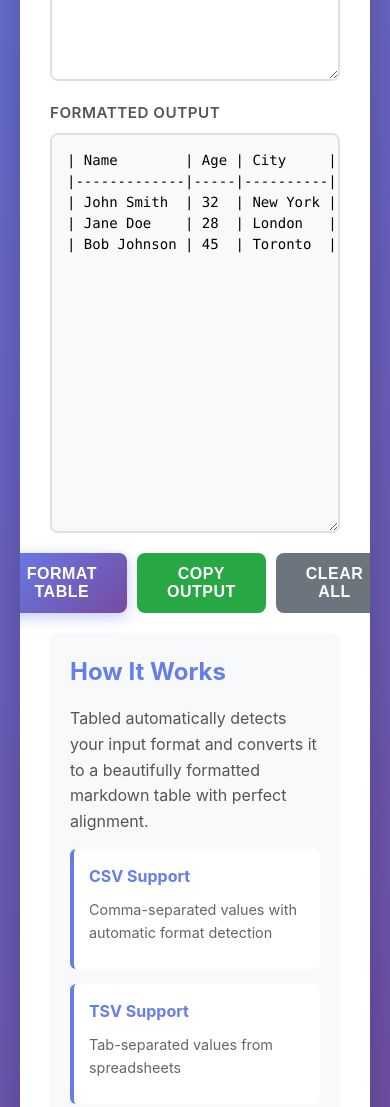
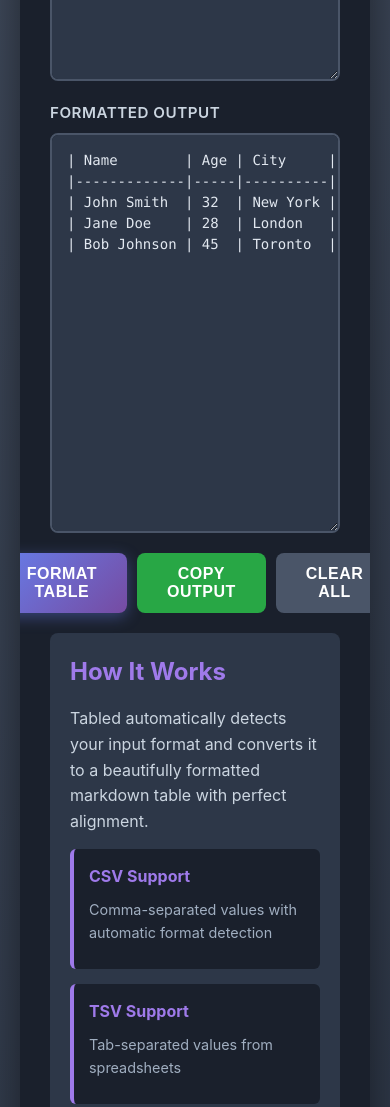
Before and after one commit to macsplit/tabled, a website: page docs/index.html in a window 390 px wide. Shown: the part 620-1727 px from the top of the page. Drawn offline with Linux system fonts and the dark colour scheme.

Commit message:
Add auto-detecting dark mode support with color scheme media query

```diff
--- a/docs/index.html
+++ b/docs/index.html
@@ -241,6 +241,90 @@
             opacity: 1;
             transform: translateY(0);
         }
+
+        /* Dark Mode */
+        @media (prefers-color-scheme: dark) {
+            body {
+                background: linear-gradient(135deg, #4a5568 0%, #2d3748 100%);
+                color: #e2e8f0;
+            }
+
+            .container {
+                background: #1a202c;
+                box-shadow: 0 20px 60px rgba(0, 0, 0, 0.6);
+            }
+
+            .main-content {
+                color: #e2e8f0;
+            }
+
+            label {
+                color: #cbd5e0;
+            }
+
+            textarea {
+                background: #2d3748;
+                color: #e2e8f0;
+                border-color: #4a5568;
+            }
+
+            textarea:focus {
+                border-color: #667eea;
+            }
+
+            #output {
+                background-color: #2d3748;
+            }
+
+            #clearBtn {
+                background: #4a5568;
+            }
+
+            #clearBtn:hover {
+                background: #718096;
+            }
+
+            #copyBtn:disabled {
+                background: #4a5568;
+                color: #718096;
+            }
+
+            .info-section {
+                background: #2d3748;
+                color: #e2e8f0;
+            }
+
+            .info-section h2 {
+                color: #9f7aea;
+            }
+
+            .info-section p {
+                color: #cbd5e0;
+            }
+
+            .example-card {
+                background: #1a202c;
+                border-left-color: #9f7aea;
+            }
+
+            .example-card h3 {
+                color: #9f7aea;
+            }
+
+            .example-card p {
+                color: #a0aec0;
+            }
+
+            footer {
+                background: #2d3748;
+                color: #a0aec0;
+                border-top-color: #4a5568;
+            }
+
+            footer a {
+                color: #9f7aea;
+            }
+        }
     </style>
 </head>
 <body>
```
